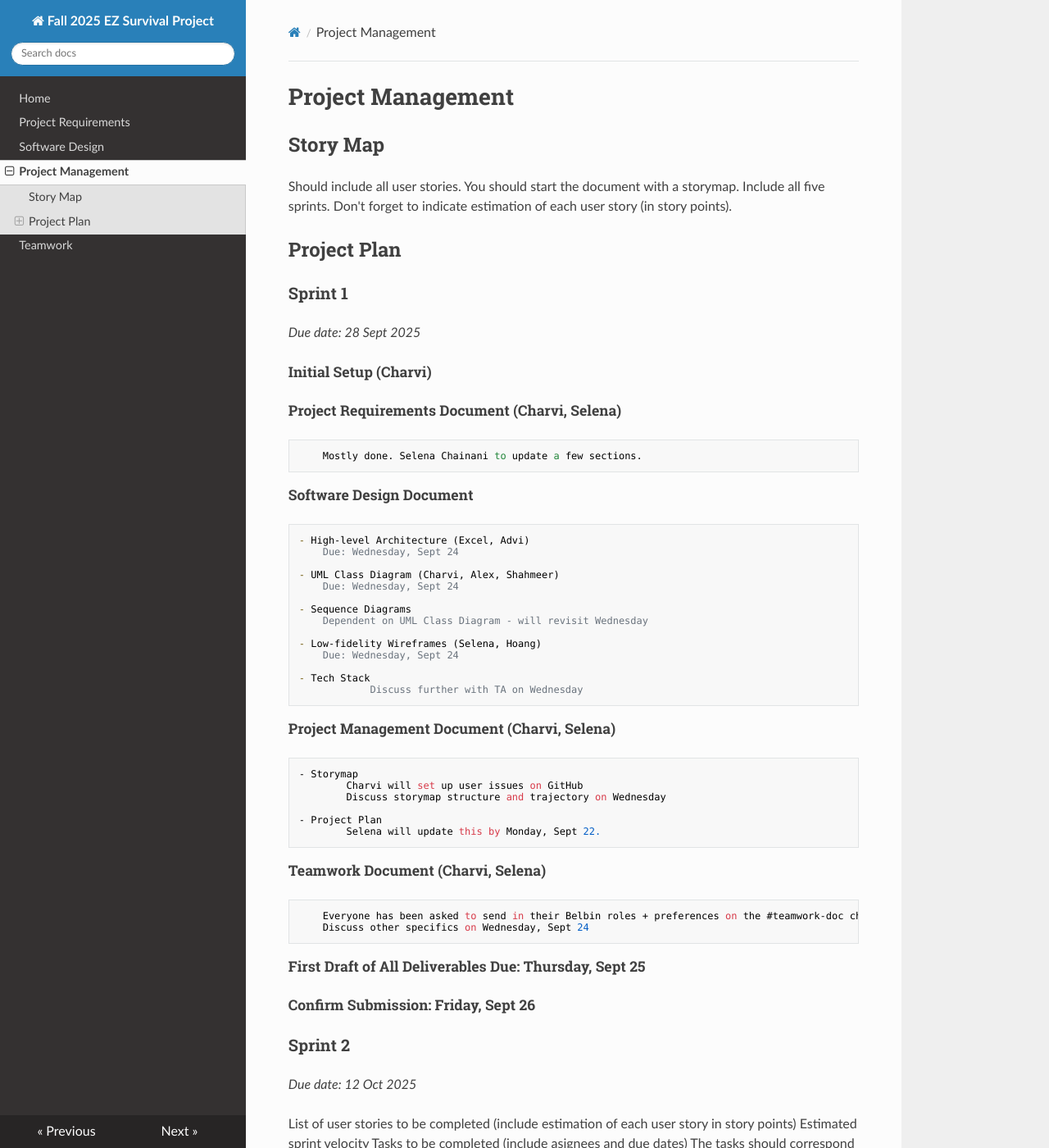
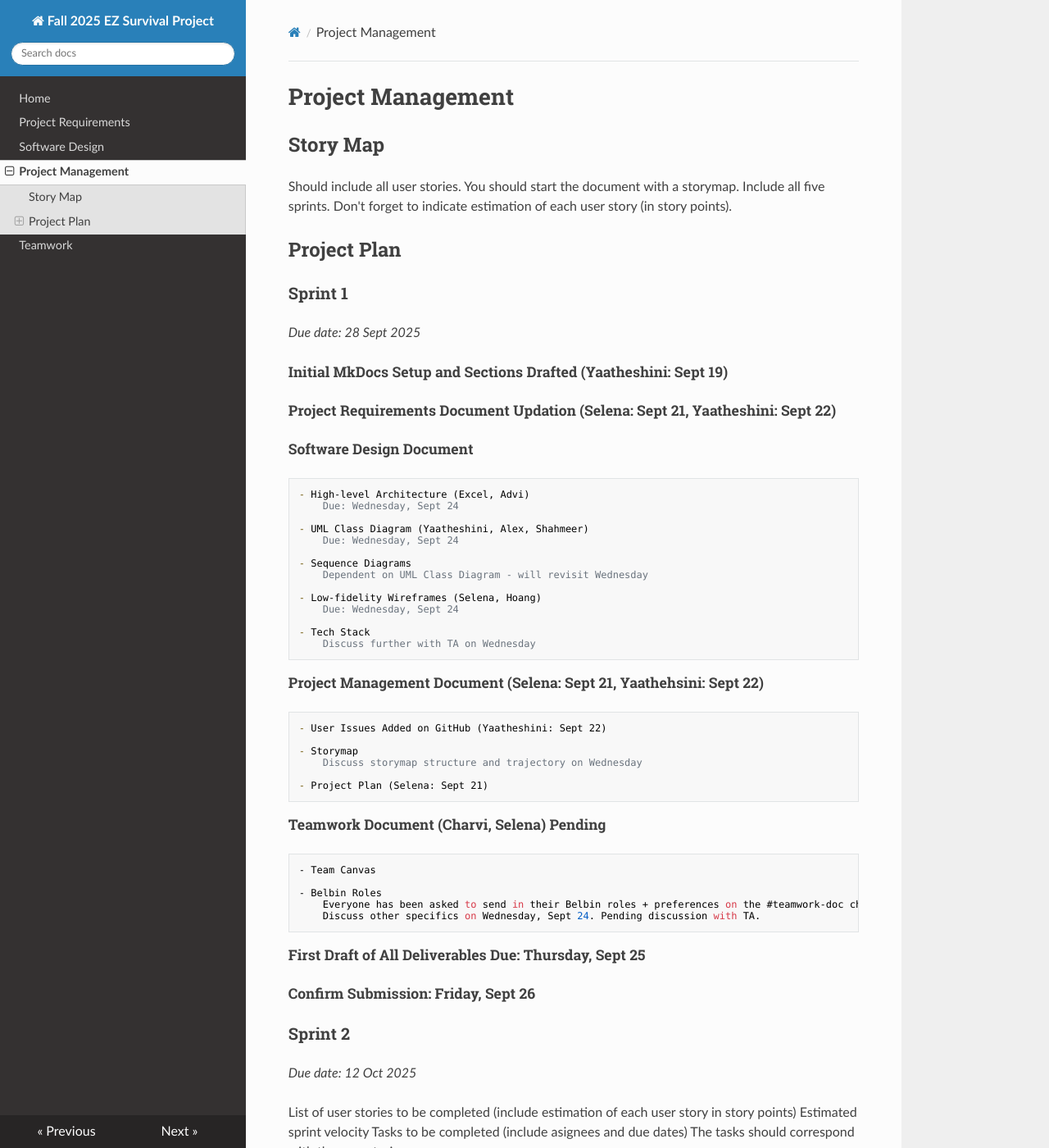
Before and after one commit to Xenocynic/IndividualSurvivalDistributions, an MkDocs documentation site: the page built from docs/management.md, in a window 1280 px wide and 1400 px high. Shown: the whole window at 82% size. Built offline with MkDocs 1.6.1, drawn with Linux system fonts in a browser that asks for light colours; nearby versions of some CDN libraries.

Commit message:
project management doc edits

```diff
--- a/docs/management.md
+++ b/docs/management.md
@@ -11,16 +11,15 @@ Should include all user stories. You should start the document with a storymap.
 
 *Due date: 28 Sept 2025*
 
-##### Initial Setup (Charvi)
+##### Initial MkDocs Setup and Sections Drafted (Yaatheshini: Sept 19)
 
-##### Project Requirements Document (Charvi, Selena)
-		Mostly done. Selena Chainani to update a few sections.
+##### Project Requirements Document Updation (Selena: Sept 21, Yaatheshini: Sept 22)
 
 ##### Software Design Document
     - High-level Architecture (Excel, Advi)
         Due: Wednesday, Sept 24
 
-    - UML Class Diagram (Charvi, Alex, Shahmeer)
+    - UML Class Diagram (Yaatheshini, Alex, Shahmeer)
         Due: Wednesday, Sept 24
 
     - Sequence Diagrams
@@ -30,19 +29,22 @@ Should include all user stories. You should start the document with a storymap.
         Due: Wednesday, Sept 24
 
     - Tech Stack
-                Discuss further with TA on Wednesday
+        Discuss further with TA on Wednesday
 
-##### Project Management Document (Charvi, Selena)
+##### Project Management Document (Selena: Sept 21, Yaathehsini: Sept 22)
+    - User Issues Added on GitHub (Yaatheshini: Sept 22)
+
     - Storymap
-            Charvi will set up user issues on GitHub
-            Discuss storymap structure and trajectory on Wednesday
+        Discuss storymap structure and trajectory on Wednesday
 
-    - Project Plan
-            Selena will update this by Monday, Sept 22.
+    - Project Plan (Selena: Sept 21)
 
-##### Teamwork Document (Charvi, Selena)
+##### Teamwork Document (Charvi, Selena) Pending
+    - Team Canvas
+
+    - Belbin Roles
 		Everyone has been asked to send in their Belbin roles + preferences on the #teamwork-doc channel on Discord.
-		Discuss other specifics on Wednesday, Sept 24
+		Discuss other specifics on Wednesday, Sept 24. Pending discussion with TA.
 
 ##### First Draft of All Deliverables Due: Thursday, Sept 25
 ##### Confirm Submission: Friday, Sept 26
```
